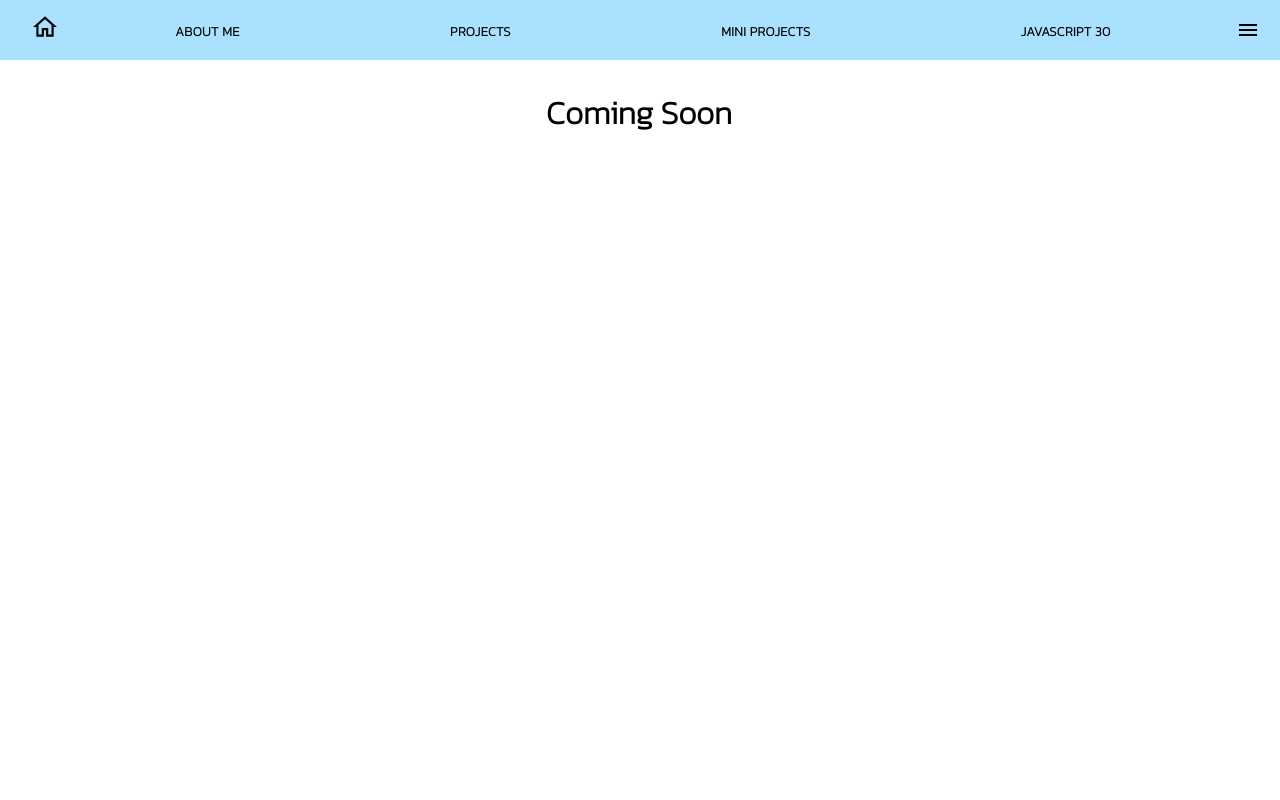
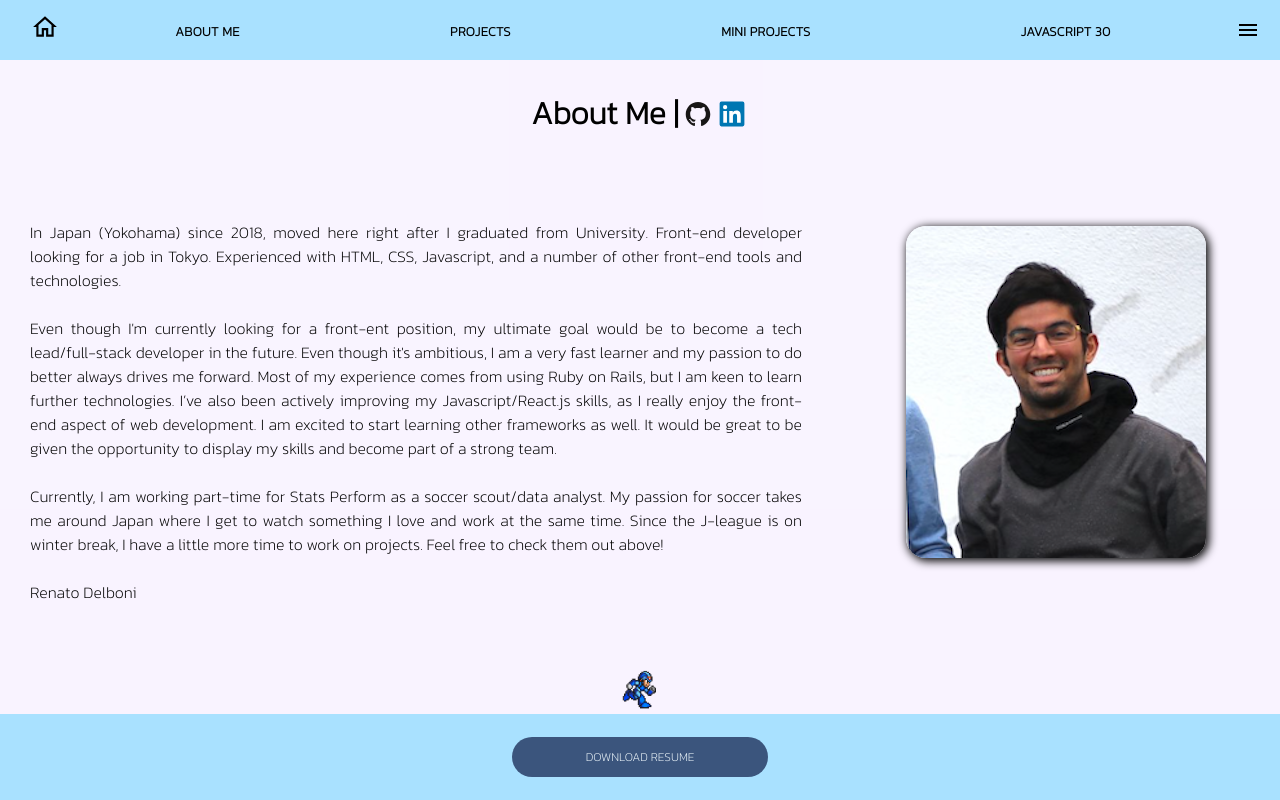
Before and after one commit to Netsujr/renato-react-portfolio, a React (Create React App) app: page / in a window 1280 px wide. Built offline with nearby package versions, Linux system fonts and the light colour scheme.

Commit message:
updated homepage to go to about me for now

```diff
--- a/src/App.js
+++ b/src/App.js
@@ -32,9 +32,11 @@ function App() {
         <Routes>
 
           <Route exact path="/" element={
-      <Home
-      title="Landing page"/>
-    } />
+            <AboutMe
+            /* <Home/> Here should be home landing page */
+              title="Landing page"
+              leftBtnText={<a href={Resume} alt="Download Resume" onClick={activateFinished} download>Download Resume</a>}
+              /> } />
 
           <Route exact path="/projects/whatsapp" element={
             <WhatsApp
@@ -90,7 +92,8 @@ function App() {
           <Route exact path="/aboutme" element={
             <AboutMe
               title="Landing page"
-      leftBtnText={<a href={Resume} alt="Download Resume" onClick={activateFinished} download>Download Resume</a>}/> } />
+              leftBtnText={<a href={Resume} alt="Download Resume" onClick={activateFinished} download>Download Resume</a>} />}
+              />
         </Routes>
       </Router>
     </div>
```
Lines whose indentation alone changed are shown as unchanged.
